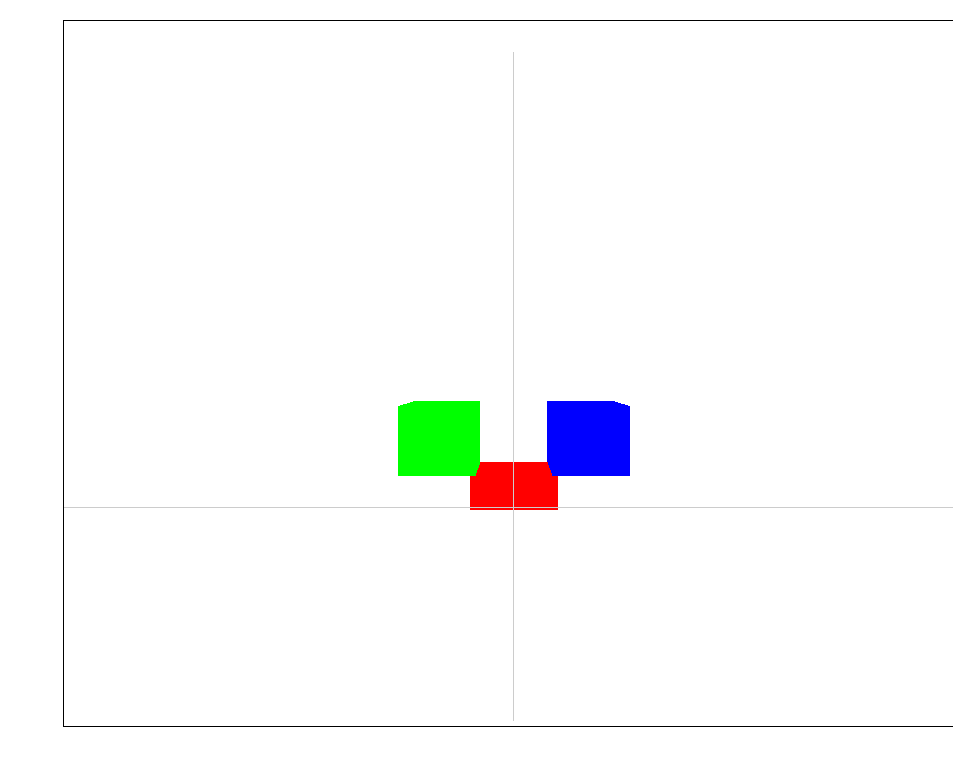
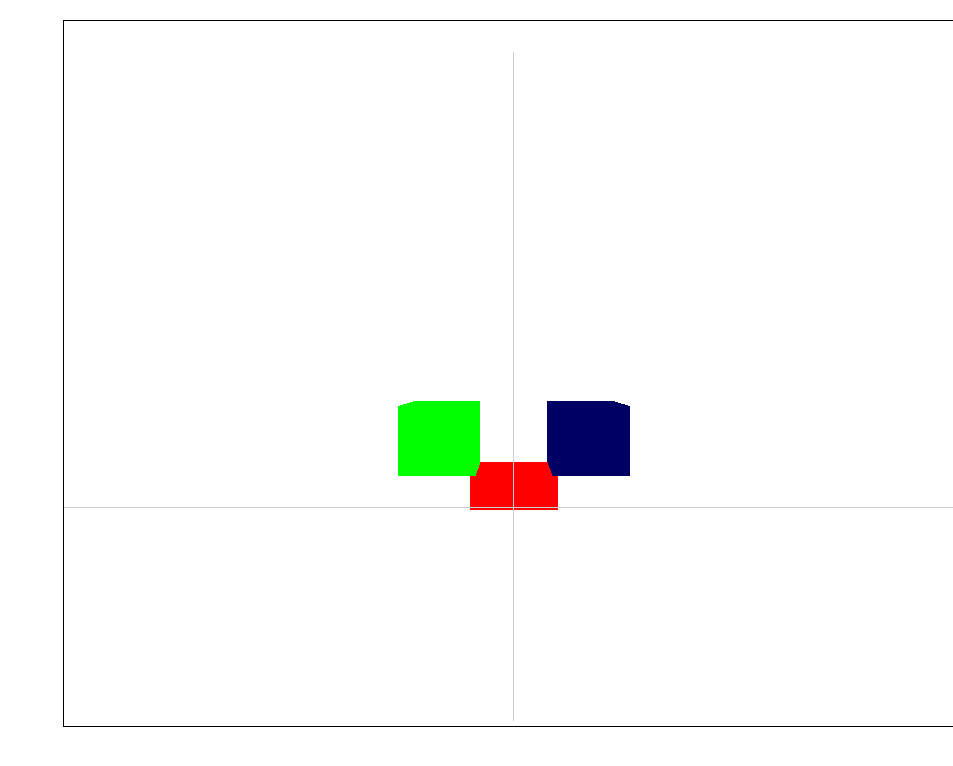
Before and after one commit to kmcbrayer/regUStrator, a website: page app/index.html in a window 1280 px wide. Shown: the whole page, without its empty margins (327-1280 px from the left). Drawn offline with nearby package versions, Linux system fonts and the light colour scheme; files that its build step writes are made by us from their sources; files whose address does not match are found by name.

Commit message:
fixed using eval, instead using isolate scope for passing object options

```diff
--- a/app/scripts/directives/box.js
+++ b/app/scripts/directives/box.js
@@ -5,12 +5,16 @@ angular.module('regUstratorApp')
     return {
       template: '<div></div>',
       restrict: 'E',
+      scope: {
+      	options: '='
+      },
       link: function postLink(scope, element, attrs) {
         if (!attrs.options){
           attrs.options = {};
         }else{
-          attrs.options = eval("("+attrs.options+")");
+        	attrs.options = scope.options;
         }
+
         if (attrs.props){
           for (var i in objProps){
             if (attrs.props === objProps[i].name){
--- a/app/scripts/directives/line.js
+++ b/app/scripts/directives/line.js
@@ -5,12 +5,16 @@ angular.module('regUstratorApp')
     return {
       template: '<div></div>',
       restrict: 'E',
+      scope: {
+      	options: '='
+      },
       link: function postLink(scope, element, attrs) {
         if (!attrs.options){
           attrs.options = {};
         }else{
-          attrs.options = eval("("+attrs.options+")");
+          attrs.options = scope.options;
         }
+
         if (attrs.props){
           for (var i in objProps){
             if (attrs.props === objProps[i].name){
--- a/app/scripts/services/drawobjs.js
+++ b/app/scripts/services/drawobjs.js
@@ -51,7 +51,7 @@ angular.module('regUstratorApp')
           }
         }
       }
-      console.log(lineProperties);
+
       var material = new THREE.LineBasicMaterial({
         color: lineProperties.color
       });
--- a/app/views/main.html
+++ b/app/views/main.html
@@ -5,7 +5,7 @@
 
 <box props="box1"></box>
 <box props="box2"></box>
-<box options="{'x':1,'y':2,'z':3,'color':0x00ff}"></box>
+<box options="{'x':1,'y':2,'z':3,'color':100}"></box>
 
 <line props="line1"></line>
 <line options="{'x1':0,'y1':-10,'x2':0,'y2':10}">
```
